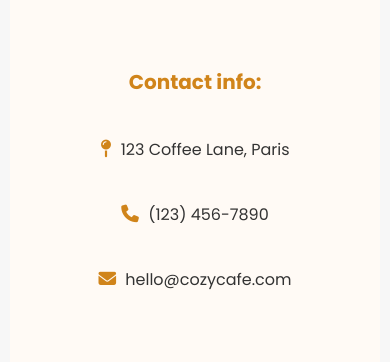
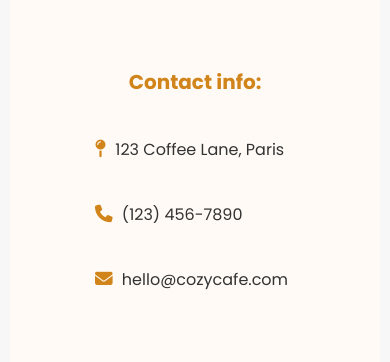
Before and after one commit to Mohammed-Er/Cafe-landing-page, a plain HTML site: page index.html in a window 390 px wide. Shown: the part 6669-7031 px from the top of the page. Drawn offline with Linux system fonts and the light colour scheme.

Commit message:
contact fixes for small screens

```diff
--- a/assets/style.css
+++ b/assets/style.css
@@ -1,6 +1,7 @@
     * {
         padding: 0;
         margin: 0;
+        box-sizing: border-box;
     }
     html{
         scroll-behavior: smooth;
@@ -173,6 +174,7 @@
         flex-basis: 45%;
         align-items: center;
         justify-content: center;
+        box-sizing: border-box;
     }
     .contact__things i {
         color: #d0841a;
@@ -525,7 +527,7 @@
     }
 
     .contact__item{
-        min-width: auto;
+        min-width: 200px;
     }
     .contact__form{
         margin-bottom: 50px;
@@ -541,7 +543,6 @@
         width: 100%;
         box-sizing: border-box;
     }
-
     .contact__things{
         flex-basis: 100%;
     }
```
